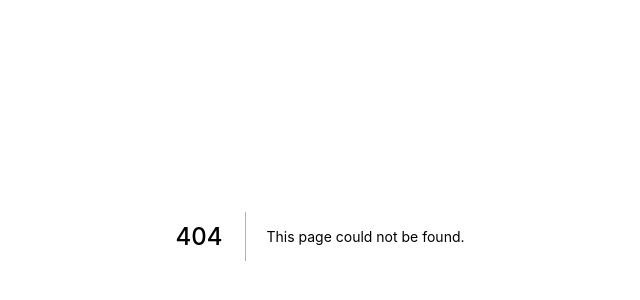
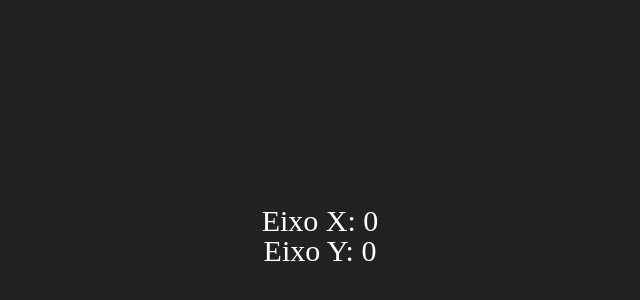
Before and after one commit to heltonricardo/estudo-nextjs-1, a Next.js app in the folder 00-exercicios/: page /estado/mouse in a window 1280 px wide. Before the commit this address had no page. Shown: the part 164-464 px from the top of the page, without its empty margins (320-960 px from the left). Built offline with nearby package versions, Linux system fonts and the light colour scheme.

Commit message:
estado do mouse

```diff
--- /dev/null
+++ b/00-exercicios/pages/estado/mouse.jsx
@@ -0,0 +1,29 @@
+import { useState } from "react";
+
+const estilo = {
+  display: "flex",
+  justifyContent: "center",
+  alignItems: "center",
+  flexDirection: "column",
+  backgroundColor: "#222",
+  color: "#fff",
+  fontSize: "30px",
+  height: "100vh",
+};
+
+export default () => {
+  const [x, setX] = useState(0);
+  const [y, setY] = useState(0);
+
+  function handleMouseMoveu(ev) {
+    setX(ev.clientX);
+    setY(ev.clientY);
+  }
+
+  return (
+    <div style={estilo} onMouseMove={handleMouseMoveu}>
+      <span>Eixo X: {x}</span>
+      <span>Eixo Y: {y}</span>
+    </div>
+  );
+};
--- a/00-exercicios/pages/index.jsx
+++ b/00-exercicios/pages/index.jsx
@@ -69,6 +69,9 @@
           <li>
             <a href="/comunicacao/indireta01">Comunicação Indireta 01</a>
           </li>
+          <li>
+            <a href="/estado/mouse">Estado - Mouse</a>
+          </li>
         </ol>
       </main>
     </div>
```
